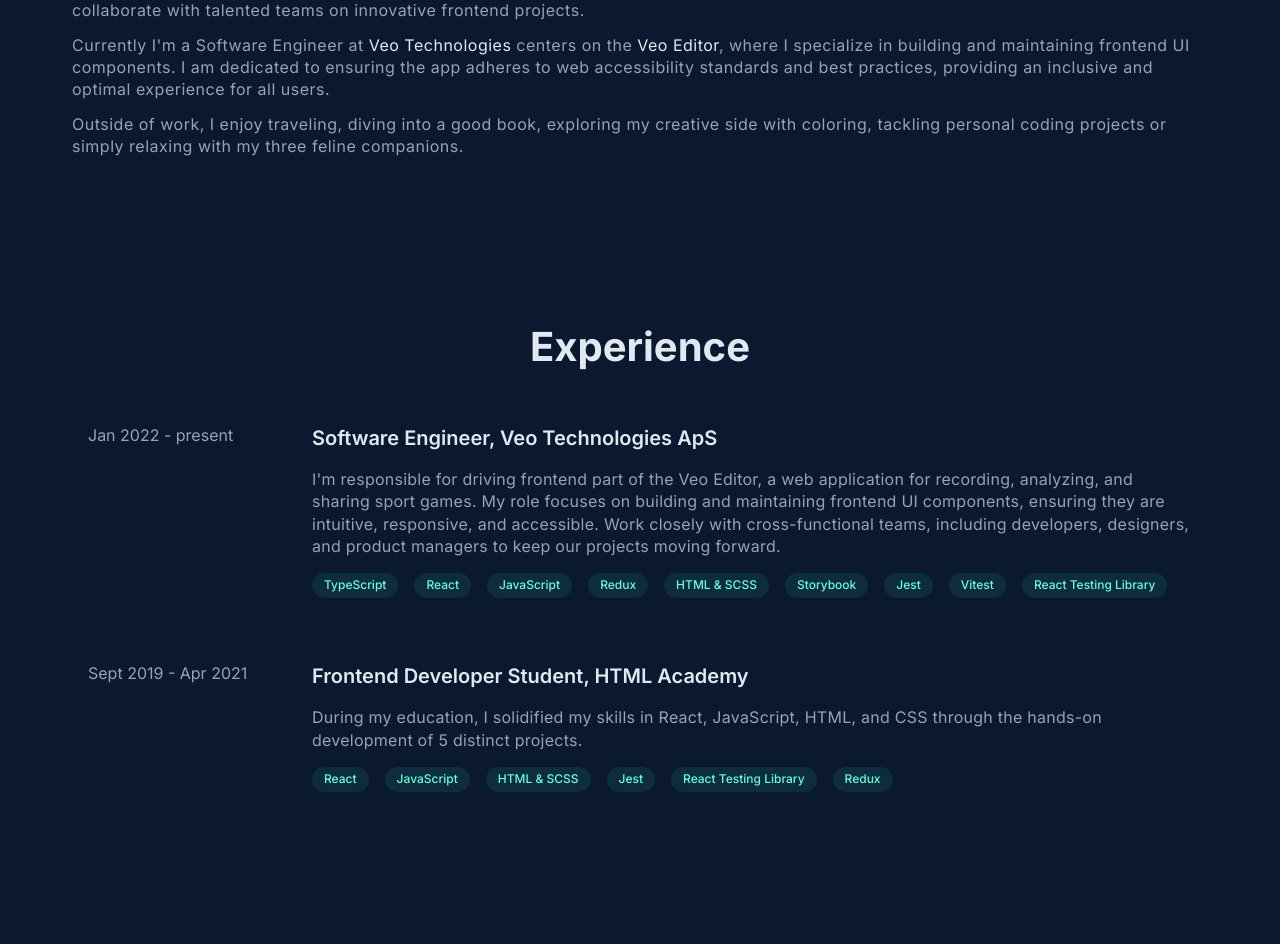
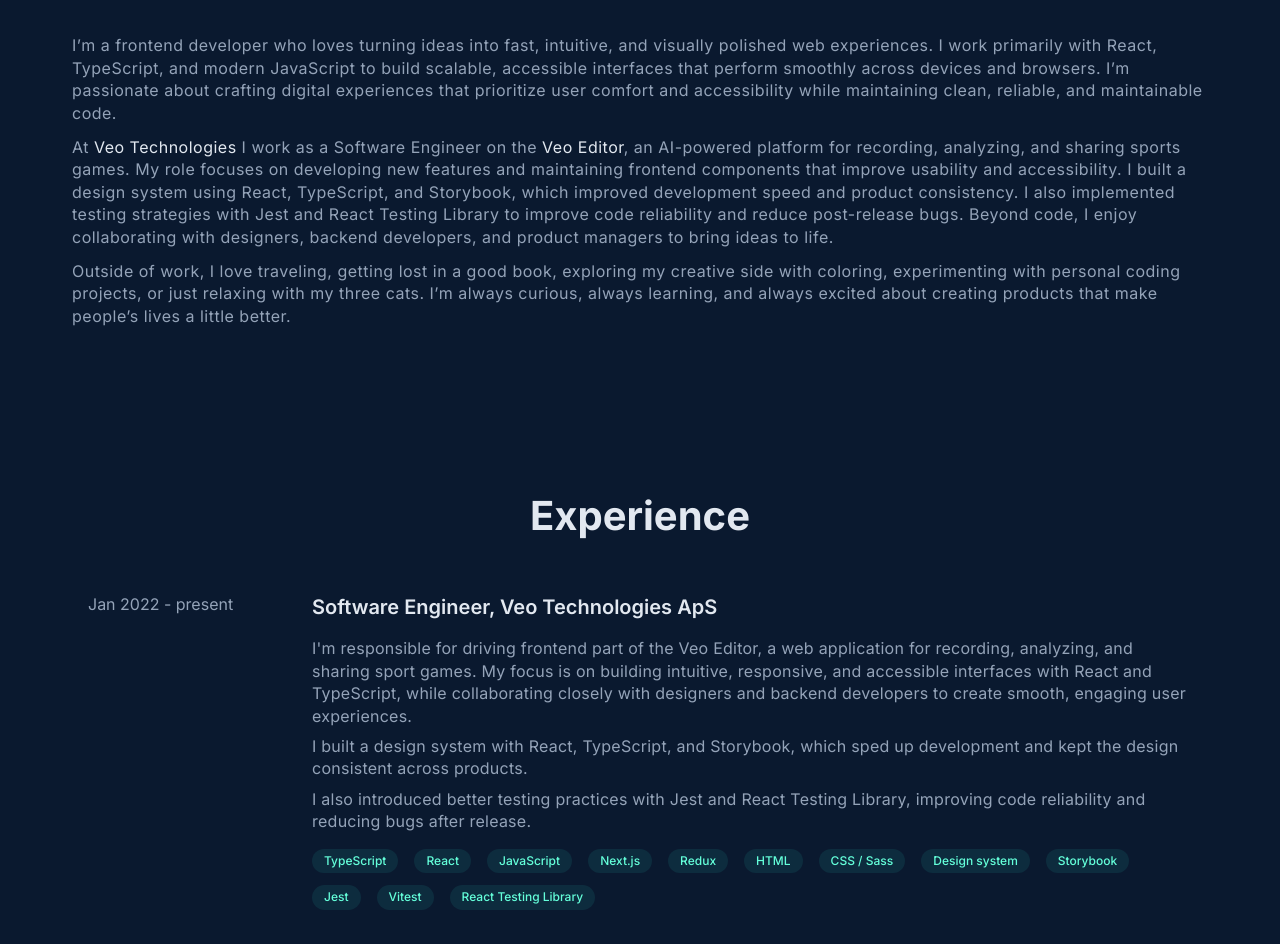
Before and after one commit to ElizabethSh/project-zero, a React (Vite) app: page / in a window 1280 px wide. Shown: the part 1048-1992 px from the top of the page. Built offline with nearby package versions, Linux system fonts and the light colour scheme.

Commit message:
Chore: update text content (#12)

```diff
--- a/src/App.tsx
+++ b/src/App.tsx
@@ -1,6 +1,5 @@
 import { useRef } from "react";
 import Layout from "@components/layout";
-import Header from "@components/layout/header";
 import AboutPage from "@pages/about";
 import ExperiencePage from "@pages/experience";
 import HomePage from "@pages/home";
@@ -12,10 +11,11 @@
     home: useRef<HTMLDivElement>(null),
     experience: useRef<HTMLDivElement>(null),
     projects: useRef<HTMLDivElement>(null),
+    contact: useRef<HTMLDivElement>(null),
   };
 
   return (
-    <Layout header={<Header refs={refs} />}>
+    <Layout refs={refs}>
       <HomePage ref={refs.home} />
       <AboutPage ref={refs.about} />
       <ExperiencePage ref={refs.experience} />
--- a/src/components/layout/footer/index.tsx
+++ b/src/components/layout/footer/index.tsx
@@ -2,8 +2,12 @@
 
 import "./footer.scss";
 
-const Footer = () => (
-  <footer className="footer">
+type FooterProps = {
+  forwardedRef: React.Ref<HTMLDivElement>;
+};
+
+const Footer: React.FC<FooterProps> = ({ forwardedRef }) => (
+  <footer className="footer" id="contact" ref={forwardedRef}>
     <div className="container">
       <h6 className="footer-title">Contact me</h6>
       <ul className="social-links">
--- a/src/components/layout/header/index.tsx
+++ b/src/components/layout/header/index.tsx
@@ -2,7 +2,7 @@
 
 import "./header.scss";
 
-const PAGES = ["home", "about", "experience", "projects"] as const;
+const PAGES = ["home", "about", "experience", "projects", "contact"] as const;
 
 type RefKey = (typeof PAGES)[number];
 
--- a/src/components/layout/index.tsx
+++ b/src/components/layout/index.tsx
@@ -1,19 +1,20 @@
-import Footer from "./footer";
+import Header from "@components/layout/header";
+import Footer from "@components/layout/footer";
 
 import "./layout.scss";
 
 type LayoutProps = {
   children: React.ReactNode;
-  header: React.ReactNode;
+  refs: Record<string, React.RefObject<HTMLDivElement | null>>;
 };
 
-const Layout: React.FC<LayoutProps> = ({ header, children }) => (
+const Layout: React.FC<LayoutProps> = ({ children, refs }) => (
   <div className="layout">
-    {header}
+    <Header refs={refs} />
     <main>
       <div className="container">{children}</div>
     </main>
-    <Footer />
+    <Footer forwardedRef={refs.contact} />
   </div>
 );
 
--- a/src/data/experience.ts
+++ b/src/data/experience.ts
@@ -8,14 +8,20 @@
     position: "Software Engineer",
     startDate: "Jan 2022",
     endDate: undefined,
-    description:
-      "I'm responsible for driving frontend part of the Veo Editor, a web application for recording, analyzing, and sharing sport games. My role focuses on building and maintaining frontend UI components, ensuring they are intuitive, responsive, and accessible. Work closely with cross-functional teams, including developers, designers, and product managers to keep our projects moving forward.",
+    description: [
+      "I'm responsible for driving frontend part of the Veo Editor, a web application for recording, analyzing, and sharing sport games. My focus is on building intuitive, responsive, and accessible interfaces with React and TypeScript, while collaborating closely with designers and backend developers to create smooth, engaging user experiences.",
+      "I built a design system with React, TypeScript, and Storybook, which sped up development and kept the design consistent across products.",
+      "I also introduced better testing practices with Jest and React Testing Library, improving code reliability and reducing bugs after release.",
+    ],
     skills: [
       "TypeScript",
       "React",
       "JavaScript",
+      "Next.js",
       "Redux",
-      "HTML & SCSS",
+      "HTML",
+      "CSS / Sass",
+      "Design system",
       "Storybook",
       "Jest",
       "Vitest",
@@ -29,15 +35,18 @@
     position: "Frontend Developer Student",
     startDate: "Sept 2019",
     endDate: "Apr 2021",
-    description:
-      "During my education, I solidified my skills in React, JavaScript, HTML, and CSS through the hands-on development of 5 distinct projects.",
+    description: [
+      "During my education, I gained practical experience by building several projects from design to deployment using React, JavaScript, HTML, CSS, and Redux. I turned Figma designs into responsive, cross-device compatible interfaces while following accessibility best practices. To ensure reliability and quality, I integrated UI testing with Jest and React Testing Library.",
+    ],
     skills: [
       "React",
       "JavaScript",
-      "HTML & SCSS",
+      "Redux",
+      "HTML",
+      "CSS / Sass",
       "Jest",
       "React Testing Library",
-      "Redux",
+      "Webpack",
     ],
   },
 ];
--- a/src/data/projects.ts
+++ b/src/data/projects.ts
@@ -11,9 +11,11 @@
     technologies: [
       "React",
       "TypeScript",
-      "HTML & CSS",
+      "HTML",
+      "CSS / Sass",
       "Vitest",
       "React Testing Library",
+      "React Hook Form",
     ],
   },
   {
@@ -26,12 +28,14 @@
     technologies: [
       "React",
       "TypeScript",
-      "HTML & CSS",
+      "HTML",
+      "CSS",
       "Redux Toolkit",
       "Axios",
       "React Router",
       "Vitest",
       "React Testing Library",
+      "React Hook Form",
     ],
   },
   {
@@ -43,7 +47,8 @@
     image: "/images/6_cities.png",
     technologies: [
       "React",
-      "HTML & CSS",
+      "HTML",
+      "CSS",
       "React Router",
       "Redux Toolkit",
       "Axios",
@@ -61,7 +66,8 @@
     image: "/images/cinemaddict.png",
     technologies: [
       "JavaScript",
-      "HTML & CSS",
+      "HTML",
+      "CSS",
       "Webpack",
       "Chart.js",
       "Moment.js",
@@ -69,11 +75,11 @@
   },
   {
     id: "1",
-    title: "Cinemaddict",
+    title: "Keksogram",
     description:
       "Simple 'instagram'-like app, where you can view photos, upload your own photos and use CSS-filters on them.",
     link: "https://elizabethsh.github.io/1061045-kekstagram-21/",
     image: "/images/keksogram.png",
-    technologies: ["JavaScript", "HTML & CSS"],
+    technologies: ["JavaScript", "HTML", "CSS"],
   },
 ];
--- a/src/pages/about/index.tsx
+++ b/src/pages/about/index.tsx
@@ -7,30 +7,39 @@
     <h2 className="section-header">About</h2>
     <div className="about__content">
       <p>
-        Passionate Frontend Developer building engaging and responsive web
-        applications. I prioritize user comfort and accessibility, leveraging
-        React, TypeScript, and modern JavaScript. Actively engage in continuous
-        learning to maintain cutting-edge skills and am excited to collaborate
-        with talented teams on innovative frontend projects.
+        I’m a frontend developer who loves turning ideas into fast, intuitive,
+        and visually polished web experiences. I work primarily with React,
+        TypeScript, and modern JavaScript to build scalable, accessible
+        interfaces that perform smoothly across devices and browsers. I’m
+        passionate about crafting digital experiences that prioritize user
+        comfort and accessibility while maintaining clean, reliable, and
+        maintainable code.
       </p>
       <p>
-        Currently I'm a Software Engineer at{" "}
+        At{" "}
         <a className="link__text" href="https://www.veo.co/">
           Veo Technologies
         </a>{" "}
-        centers on the{" "}
+        I work as a Software Engineer on the{" "}
         <a className="link__text" href="https://www.veo.co/product/veo-editor">
           Veo Editor
         </a>
-        , where I specialize in building and maintaining frontend UI components.
-        I am dedicated to ensuring the app adheres to web accessibility
-        standards and best practices, providing an inclusive and optimal
-        experience for all users.
+        , an AI-powered platform for recording, analyzing, and sharing sports
+        games. My role focuses on developing new features and maintaining
+        frontend components that improve usability and accessibility. I built a
+        design system using React, TypeScript, and Storybook, which improved
+        development speed and product consistency. I also implemented testing
+        strategies with Jest and React Testing Library to improve code
+        reliability and reduce post-release bugs. Beyond code, I enjoy
+        collaborating with designers, backend developers, and product managers
+        to bring ideas to life.
       </p>
       <p>
-        Outside of work, I enjoy traveling, diving into a good book, exploring
-        my creative side with coloring, tackling personal coding projects or
-        simply relaxing with my three feline companions.
+        Outside of work, I love traveling, getting lost in a good book,
+        exploring my creative side with coloring, experimenting with personal
+        coding projects, or just relaxing with my three cats. I’m always
+        curious, always learning, and always excited about creating products
+        that make people’s lives a little better.
       </p>
     </div>
   </section>
--- a/src/pages/experience/experience.scss
+++ b/src/pages/experience/experience.scss
@@ -48,6 +48,11 @@
       margin: 0;
     }
 
+    .experience__description-list {
+      display: grid;
+      gap: 0.5rem;
+    }
+
     .experience__description {
       text-align: left;
       letter-spacing: 0.25px;
--- a/src/pages/experience/index.tsx
+++ b/src/pages/experience/index.tsx
@@ -33,7 +33,16 @@
               </p>
               <div className="experience__content">
                 <h3 className="experience__title">{`${position}, ${company}`}</h3>
-                <p className="experience__description">{description}</p>
+                <ul className="experience__description-list">
+                  {description.map((description) => (
+                    <li
+                      className="experience__description"
+                      key={description.slice(0, 5)}
+                    >
+                      {description}
+                    </li>
+                  ))}
+                </ul>
                 <ul className="experience__skills skills">
                   {skills.map((skill) => (
                     <li className="skill" key={skill}>
--- a/src/pages/home/home.scss
+++ b/src/pages/home/home.scss
@@ -2,7 +2,7 @@
   display: grid;
   gap: 7rem;
   grid-template-columns: auto 1fr;
-  height: calc(100vh - var(--header-height));
+  height: 100vh;
   place-content: center;
 
   @media (max-width: 900px) {
--- a/src/pages/projects/projects.scss
+++ b/src/pages/projects/projects.scss
@@ -10,6 +10,11 @@
 }
 
 .project {
+  @media (max-width: 768px) {
+    background-color: var(--background-color-experience-hover);
+    border-radius: 0.25rem;
+  }
+
   .project__link {
     display: flex;
     gap: 2rem;
--- a/src/types/index.ts
+++ b/src/types/index.ts
@@ -5,7 +5,7 @@
   position: string;
   startDate: string;
   endDate?: string;
-  description: string;
+  description: string[];
   skills: string[];
 };
 
```
Also changed, not shown: 1 other file (tests, documents, lock files or other folders).
